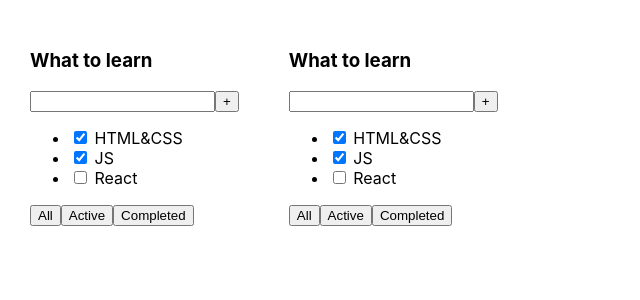
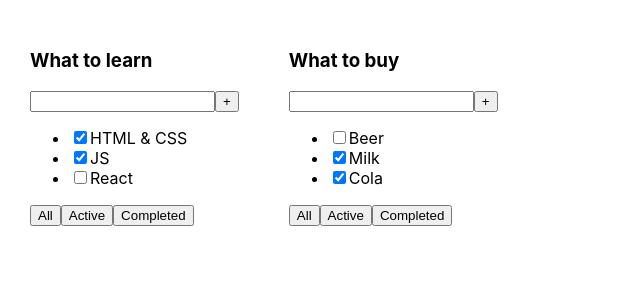
Before and after one commit to MrEvgeniy1989/todolist, a React (Create React App) app: page / in a window 1280 px wide. Shown: the top 300 px of the page, without its empty margins (0-640 px from the left). Built offline with nearby package versions, Linux system fonts and the light colour scheme.

Commit message:
update TodoList.tsx

```diff
--- a/src/TodoList.tsx
+++ b/src/TodoList.tsx
@@ -1,17 +1,32 @@
 import React from 'react';
+import {TasksType} from "./App";
 
-const TodoList = () => {
+type TodoListPropsType = {
+    title: string
+    tasks: Array<TasksType>
+}
+
+const TodoList = (props: TodoListPropsType) => {
     return (
             <div>
-                <h3>What to learn</h3>
+                <h3>{props.title}</h3>
                 <div>
                     <input/>
                     <button>+</button>
                 </div>
                 <ul>
-                    <li><input type="checkbox" checked={true}/> <span>HTML&CSS</span></li>
-                    <li><input type="checkbox" checked={true}/> <span>JS</span></li>
-                    <li><input type="checkbox" checked={false}/> <span>React</span></li>
+                    <li>
+                        <input type="checkbox" checked={props.tasks[0].isDone}/>
+                        <span>{props.tasks[0].title}</span>
+                    </li>
+                    <li>
+                        <input type="checkbox" checked={props.tasks[1].isDone}/>
+                        <span>{props.tasks[1].title}</span>
+                    </li>
+                    <li>
+                        <input type="checkbox" checked={props.tasks[2].isDone}/>
+                        <span>{props.tasks[2].title}</span>
+                    </li>
                 </ul>
                 <div>
                     <button>All</button>
```
